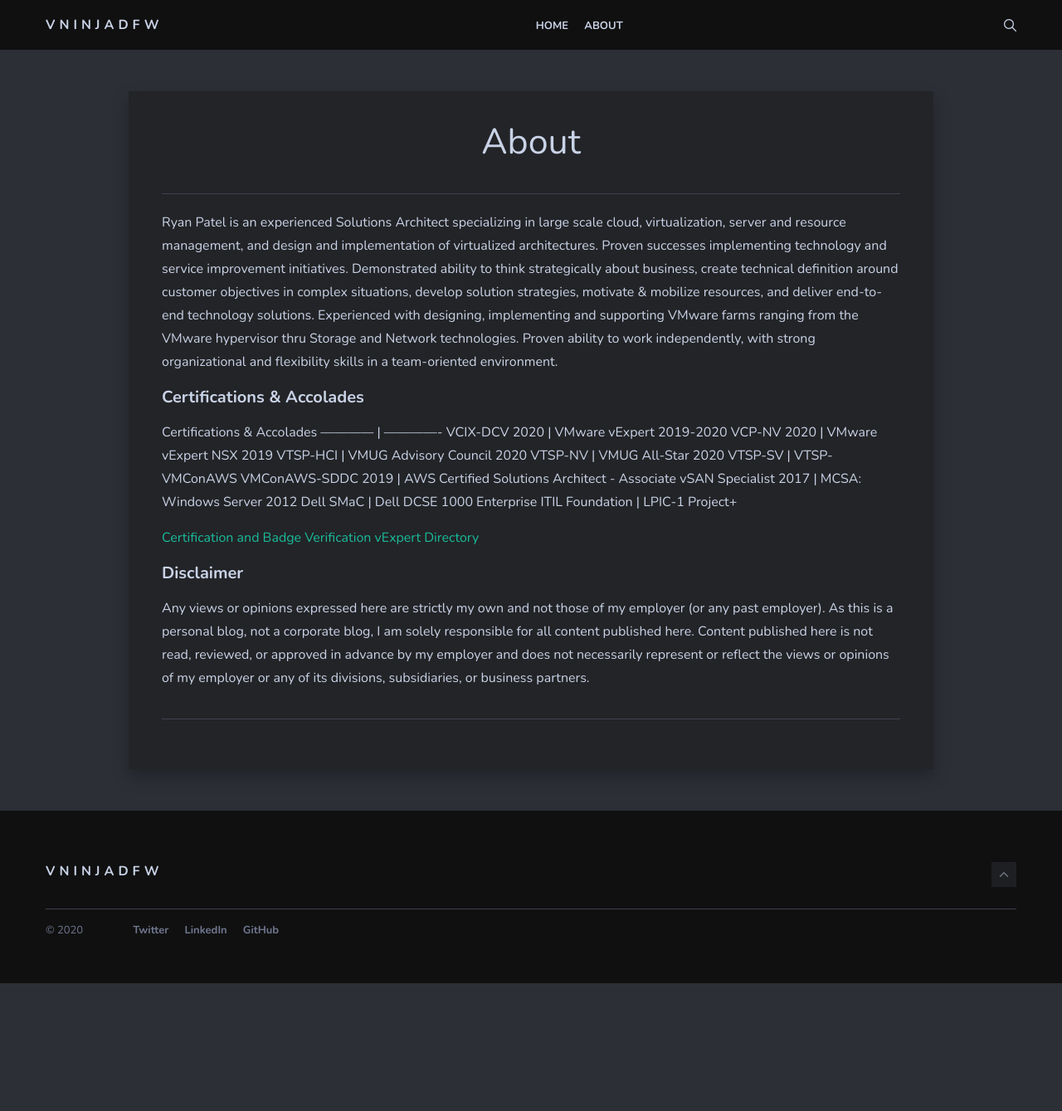
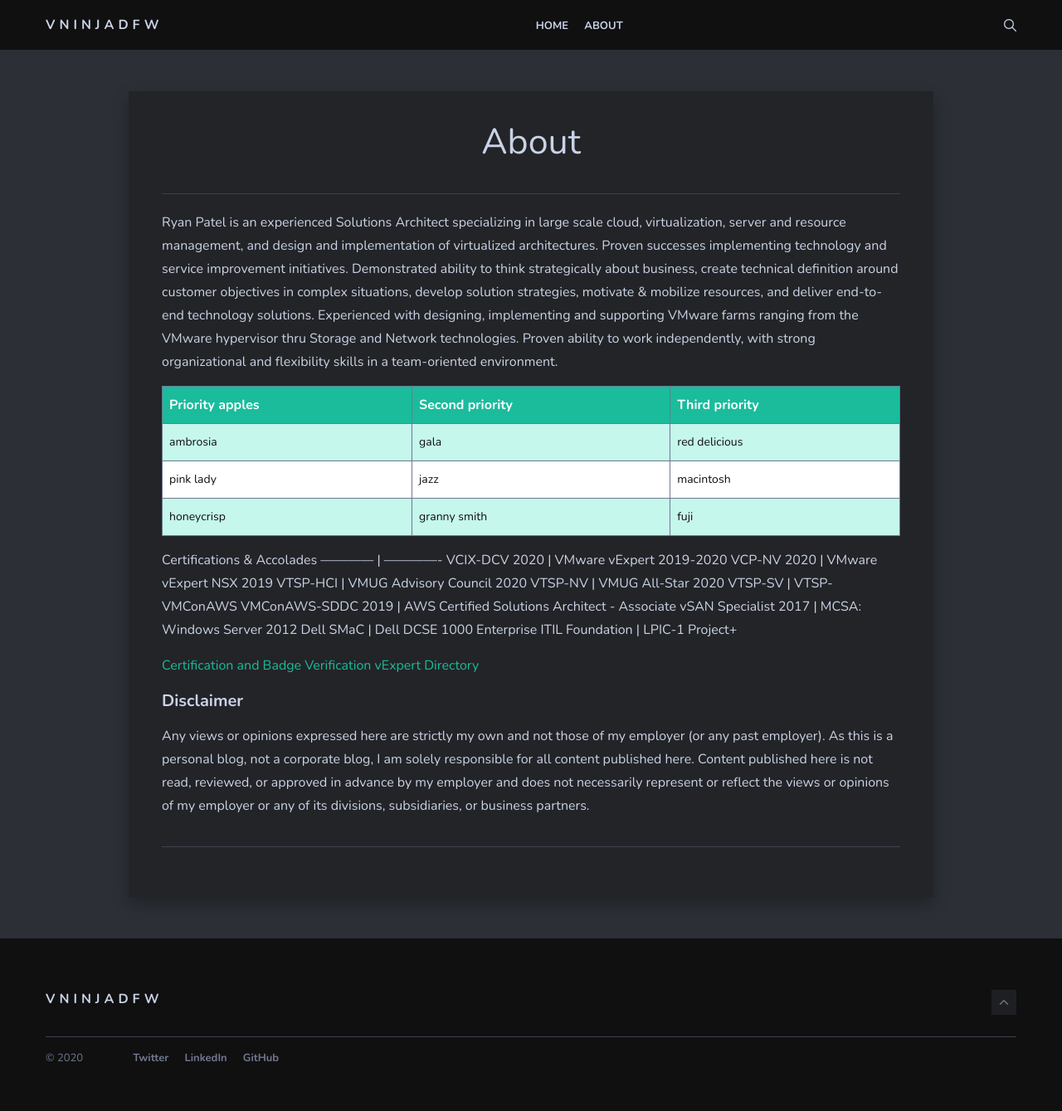
Before and after one commit to vNinjaDFW/vNinjaDFW.github.io, a Jekyll site: the page built from _pages/about.md, in a window 1280 px wide. Shown: the whole page at 83% size. Built offline with Jekyll 4.4.1, drawn with Linux system fonts in a browser that asks for light colours; nearby versions of some CDN libraries; before the commit the page ends 1185 px from its top, so only the background shows below that.

Commit message:
Add files via upload

```diff
--- a/_pages/about.md
+++ b/_pages/about.md
@@ -7,7 +7,12 @@
 
 Ryan Patel is an experienced Solutions Architect specializing in large scale cloud, virtualization, server and resource management, and design and implementation of virtualized architectures. Proven successes implementing technology and service improvement initiatives. Demonstrated ability to think strategically about business, create technical definition around customer objectives in complex situations, develop solution strategies, motivate & mobilize resources, and deliver end-to-end technology solutions. Experienced with designing, implementing and supporting VMware farms ranging from the VMware hypervisor thru Storage and Network technologies. Proven ability to work independently, with strong organizational and flexibility skills in a team-oriented environment.
 
-<h4>Certifications & Accolades</h4>
+| Priority apples | Second priority | Third priority |
+|-------|--------|---------|
+| ambrosia | gala | red delicious |
+| pink lady | jazz | macintosh |
+| honeycrisp | granny smith | fuji |
+
 
 Certifications & Accolades
 ------------ | -------------
```
